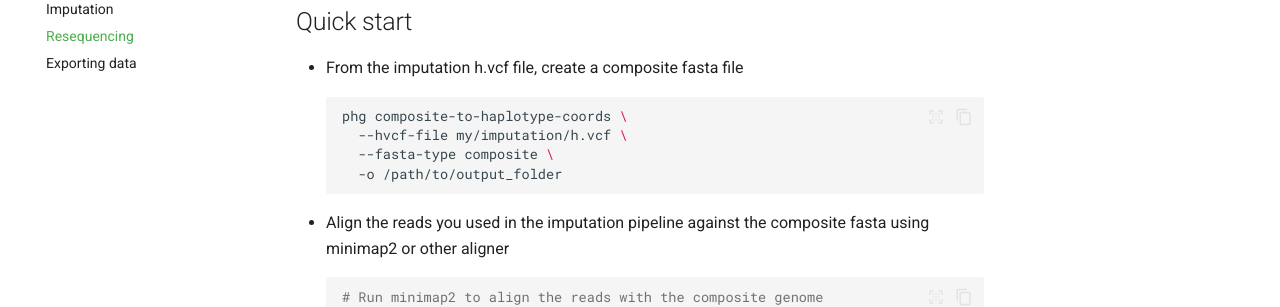
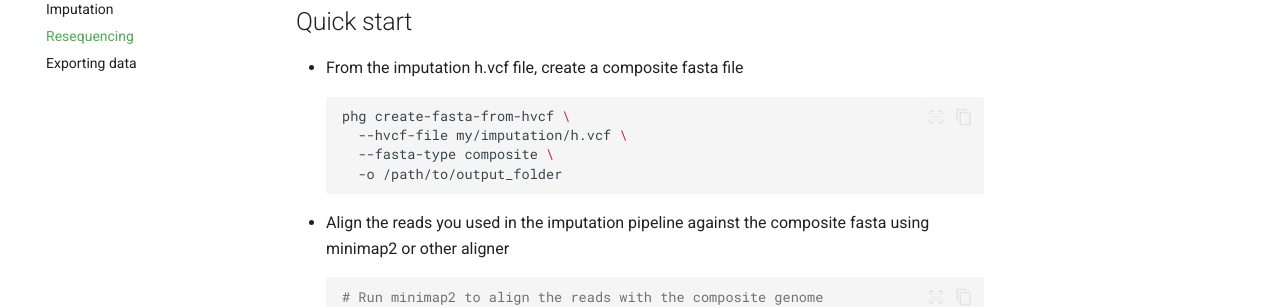
Before and after one commit to maize-genetics/phg_v2, an MkDocs documentation site: the page built from docs/resequencing.md, in a window 1280 px wide and 900 px high, scrolled down 475 px. Shown: the part 153-460 px from the top of the window. Built offline with MkDocs 1.6.1 and Material for MkDocs 9.7.7, drawn with Linux system fonts in a browser that asks for light colours; comment, search, counter and statistics services are not loaded; some of the changed text lies outside the part shown.

Commit message:
fixed errors in quick start for reseq pipeline doc

````diff
--- a/docs/resequencing.md
+++ b/docs/resequencing.md
@@ -20,7 +20,7 @@ transformation, the user can use the craete-haplotype-vcf command.
 
 * From the imputation h.vcf file, create a composite fasta file
 ```shell
-phg composite-to-haplotype-coords \
+phg create-fasta-from-hvcf \
   --hvcf-file my/imputation/h.vcf \
   --fasta-type composite \
   -o /path/to/output_folder
````
Also changed, not shown: other parts of docs/resequencing.md (+1 -1 lines).
